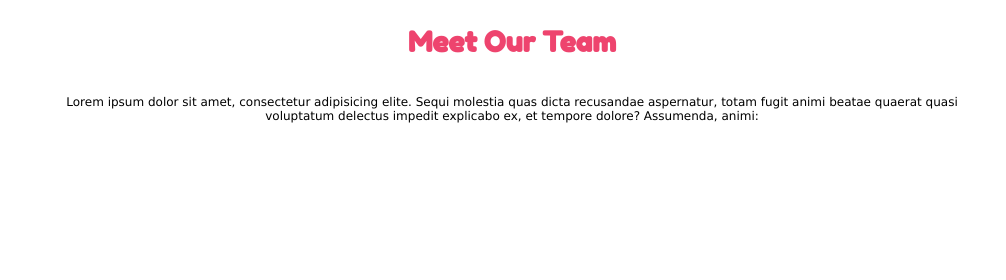
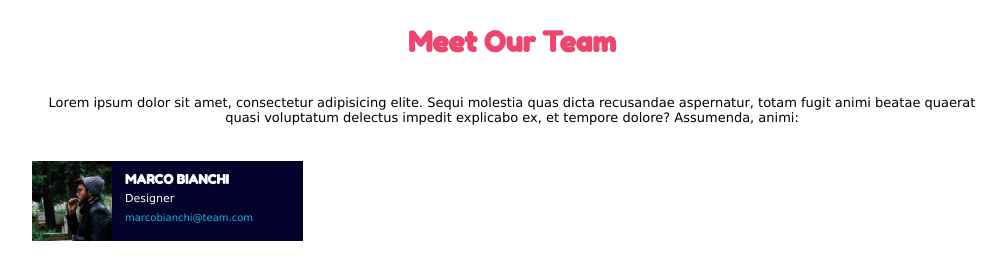
Before and after one commit to Spud97/html-css-float-cards, a plain HTML site: page index.html in a window 1280 px wide. Shown: the whole page, without its empty margins (128-1134 px from the left). Drawn offline with Linux system fonts and the light colour scheme.

Commit message:
Aggiunto primo box

```diff
--- a/css/style.css
+++ b/css/style.css
@@ -25,10 +25,15 @@ h1 {
     font-size: 28px;
 }
 
+h3 {
+    font-family:'Fredoka One';
+    font-size: 13px;
+}
+
 p {
     text-align: center;
     padding-top: 36px;
-    font-size: 12px;
+    font-size: 13px;
 }
 
 .clearfix:after {
@@ -36,3 +41,34 @@ p {
     display: table;
     clear: both;
 }
+
+.container {
+    padding-top: 36px;
+}
+
+.box {
+    background-color: rgb(3, 3, 44);
+    display: inline-block;
+}
+
+.foto {
+    height: 80px;
+    width: 80px;
+    float: left;
+}
+
+.info {
+    color: white;
+    padding: 10px;
+    padding-left: 93px;
+    padding-right: 50px;
+}
+
+.ruolo {
+    font-size: 11px;
+}
+
+.email {
+    font-size: 10px;
+    color: rgb(5, 189, 225);
+}
--- a/index.html
+++ b/index.html
@@ -16,6 +16,16 @@
         <p>
             Lorem ipsum dolor sit amet, consectetur adipisicing elite. Sequi molestia quas dicta recusandae aspernatur, totam fugit animi beatae quaerat quasi voluptatum delectus impedit explicabo ex, et tempore dolore? Assumenda, animi:
         </p>
+        <div class="container" class="clearfix">
+            <div class="box" class="clearfix">
+                <img src="img/male1.png" alt="foto" class="foto">
+                <div class="info">
+                    <h3>MARCO BIANCHI</h3>
+                    <span class="ruolo">Designer</span> <br>
+                    <span class="email">marcobianchi@team.com</span>
+                </div>
+            </div>
+        </div>
     </main>
 </body>
 </html>
```
